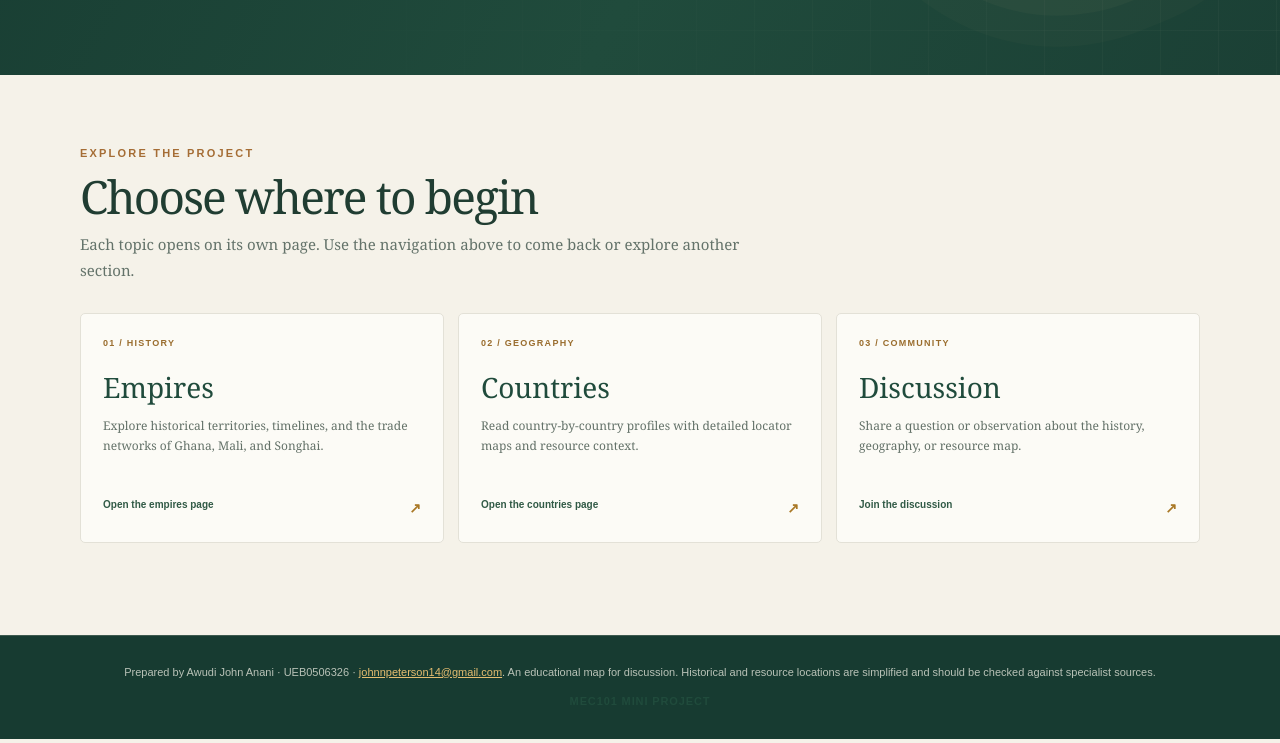
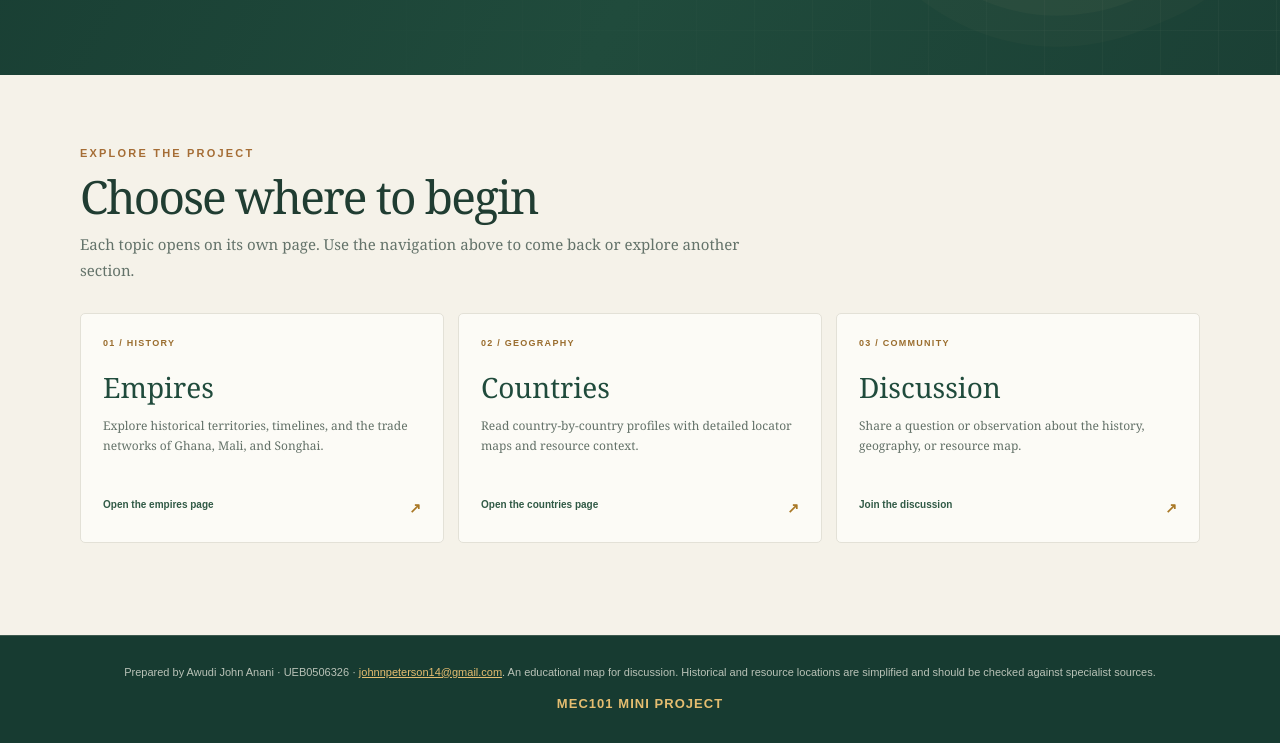
Before and after one commit to johnnpeterson14/africa-unearthed, a plain HTML site: page index.html in a window 1280 px wide. Shown: the part 574-1317 px from the top of the page. Drawn offline with Linux system fonts and the light colour scheme.

Commit message:
Improve footer project label contrast
Co-authored-by: Copilot <223556219+Copilot@users.noreply.github.com>

```diff
--- a/index.html
+++ b/index.html
@@ -565,7 +565,8 @@
       }
       .footer-project {
         margin-top: 10px;
-        color: #204b3c;
+        color: #e5bd70;
+        font-size: 13px;
         font-weight: 700;
         letter-spacing: .08em;
         text-transform: uppercase;
```
